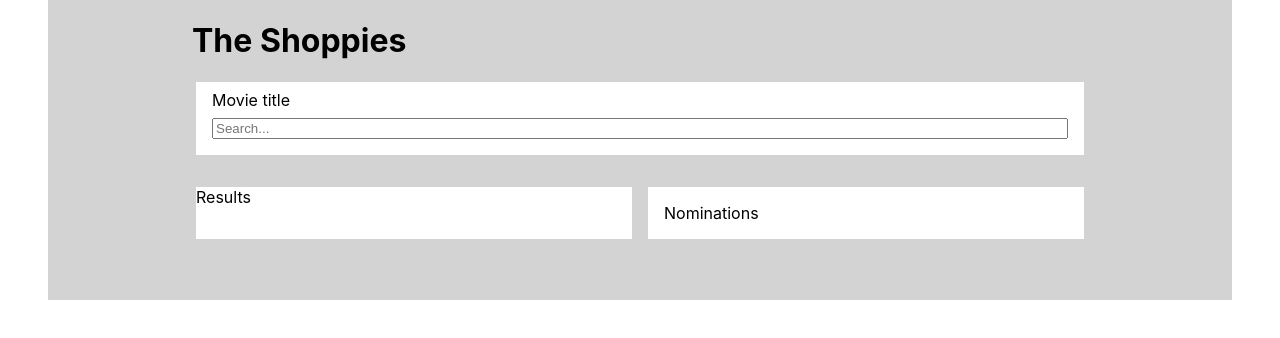
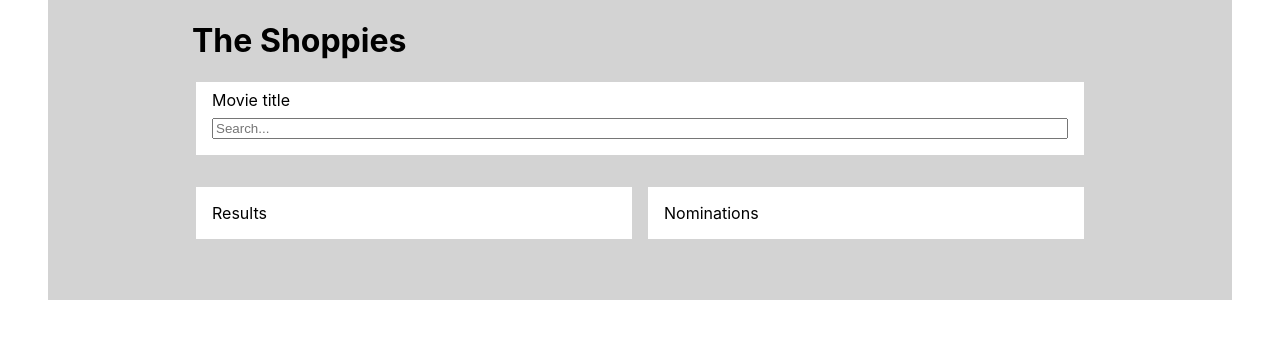
Before and after one commit to veeteeran/shoppies, a React (Create React App) app: page / in a window 1280 px wide. Shown: the top 338 px of the page. Built offline with nearby package versions, Linux system fonts and the light colour scheme.

Commit message:
Add margin to list items

```diff
--- a/src/App.css
+++ b/src/App.css
@@ -47,8 +47,12 @@
   min-height: 1rem;
 }
 
-.results-text {
+#results-text {
   margin: 1rem;
+}
+
+#results-list li {
+  margin-bottom: .5rem;
 }
 
 .nominations {
```
